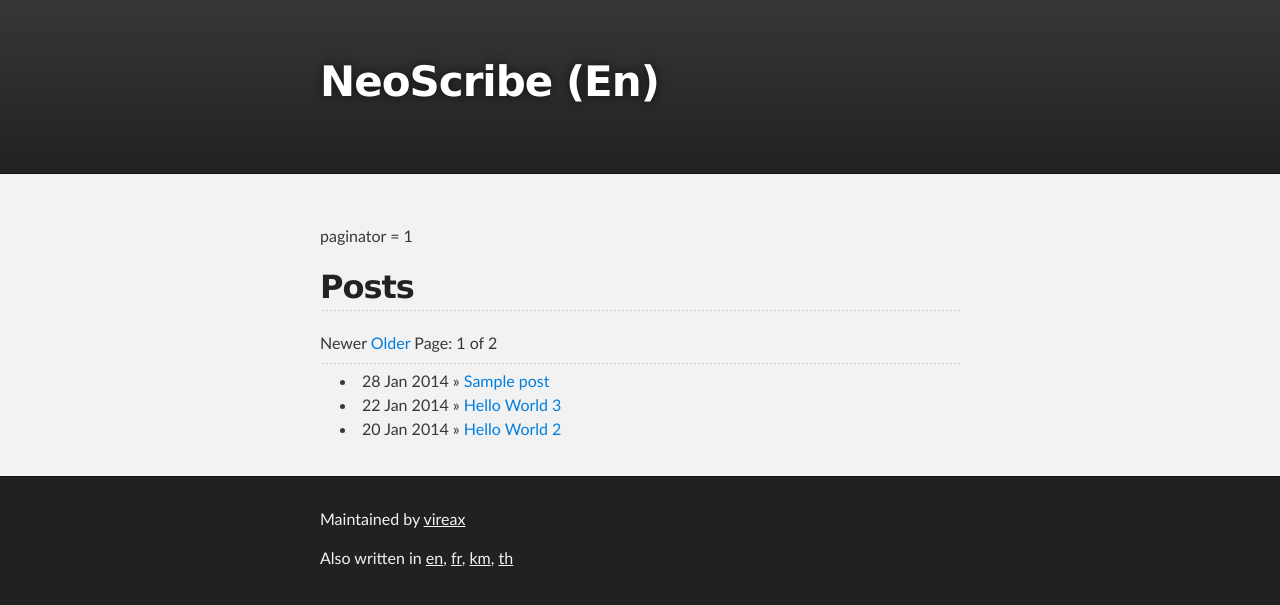
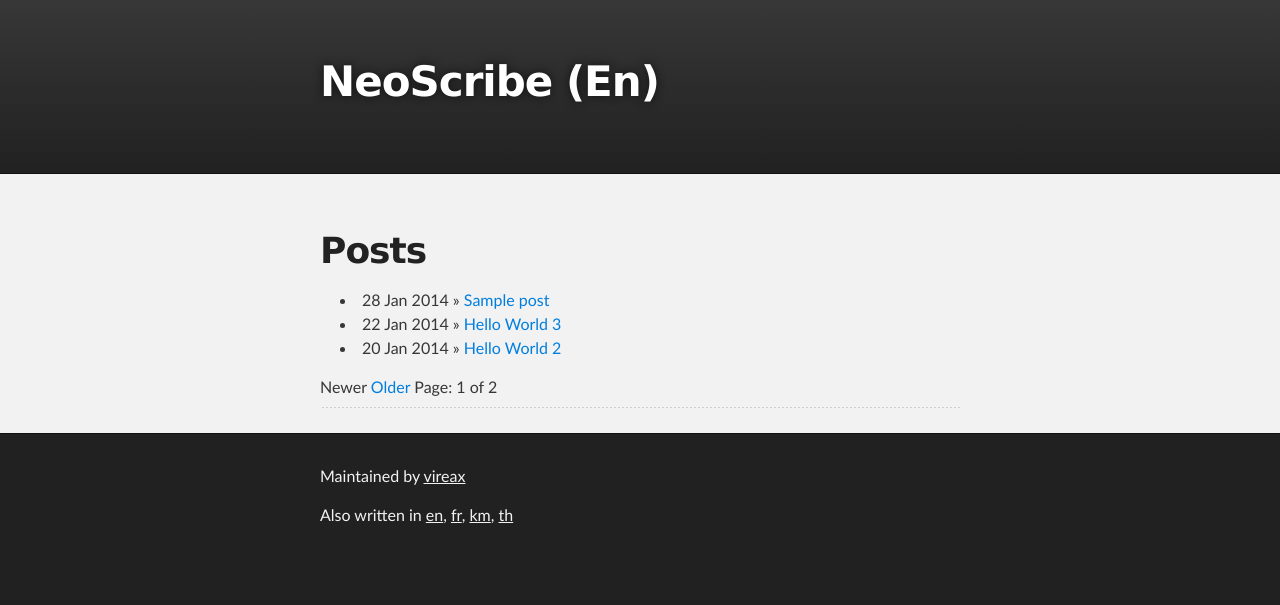
Before and after one commit to vireax/en, a Jekyll site: the page built from index.html, in a window 1280 px wide. Shown: the top 605 px of the page. Built offline with Jekyll 4.4.1, drawn with Linux system fonts in a browser that asks for light colours; the list of posts is cut into pages by our own code; some of the changed lines change nothing that is shown.

Commit message:
Update index.html

```diff
--- a/index.html
+++ b/index.html
@@ -1,12 +1,21 @@
 ---
 layout: default
-title: CCGA for vibration based damage detection in truss structures
+title: NeoScribe
 ---
 
-{% if paginator.page == 1 %}<p>paginator = 1</p>{% endif %}
+{% if paginator.page == 1 %}<!--p>paginator = 1</p-->{% endif %}
 
-<h2>Posts</h2>
+<h1>Posts</h1>
 
+<!-- This loops through the paginated posts -->
+  <ul class="list-of-posts">
+{% for post in paginator.posts %}
+<li>
+    <span class="index-post-date">{{ post.date | date_to_string }}</span> &raquo;
+    <a href="{{ site.baseurl }}{{ post.url }}">{{ post.title }}</a>
+</li>
+{% endfor %}
+ </ul>
 <!-- Pagination links -->
 {% if paginator.total_pages > 1 %}
 <div class="pagination">
@@ -27,14 +36,5 @@ title: CCGA for vibration based damage detection in truss structures
 </div>
 {% endif %}
 
-<!-- This loops through the paginated posts -->
-  <ul class="list-of-posts">
-{% for post in paginator.posts %}
-<li>
-    <span class="index-post-date">{{ post.date | date_to_string }}</span> &raquo;
-    <a href="{{ site.baseurl }}{{ post.url }}">{{ post.title }}</a>
-</li>
-{% endfor %}
- </ul>
 
 </div>
```
